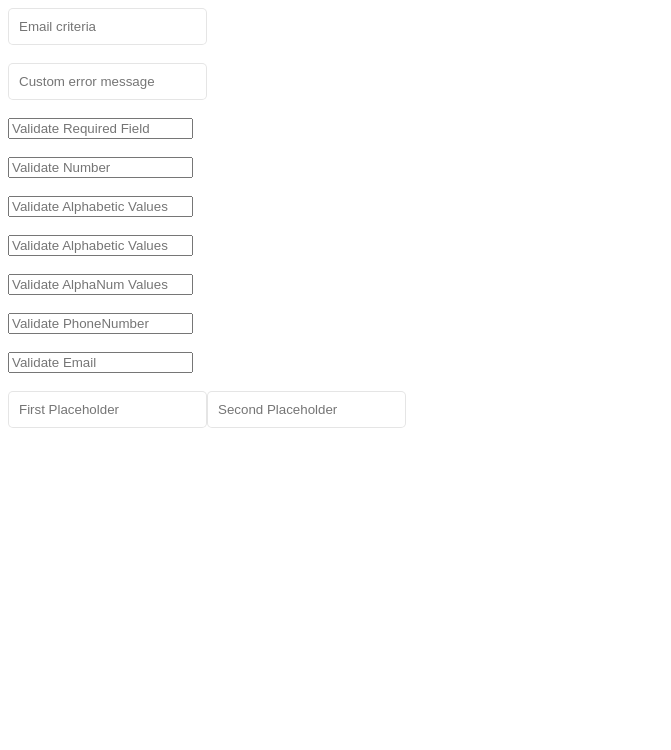
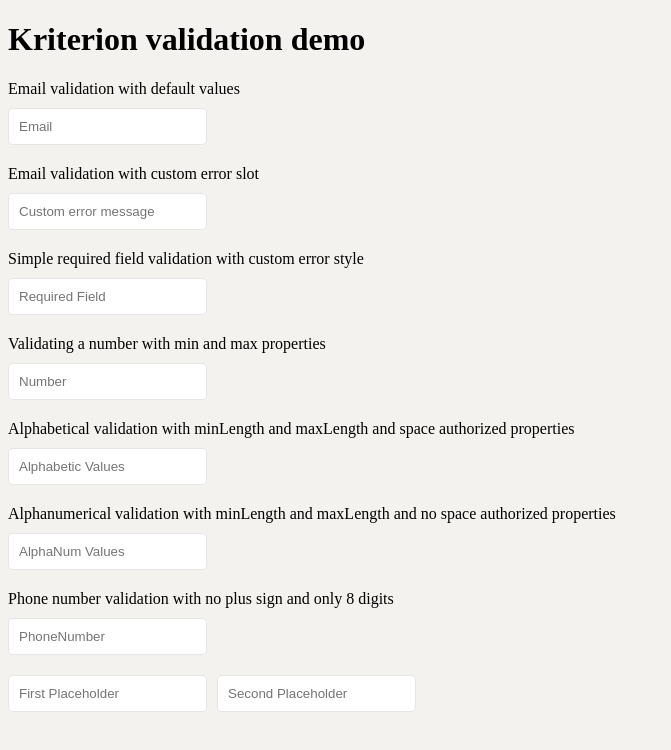
Before and after one commit to ebenjs/kriterion, a Vue app: page / in a window 1280 px wide. Shown: the top 750 px of the page, without its empty margins (0-671 px from the left). Built offline with nearby package versions, Linux system fonts and the light colour scheme.

Commit message:
added demo

```diff
--- a/src/App.vue
+++ b/src/App.vue
@@ -14,91 +14,109 @@ const showError = (error) => {
 </script>
 
 <template>
+  <h1>Kriterion validation demo</h1>
   <KriterionValidator :activate-errors="true" @error="captureError">
 
-    <KriterionInput placeholder="Email criteria" validationType="email"
-      style="border: solid 1px rgba(0,0,0,0.1); padding: 10px; border-radius: 5px"
+    <div class="block">
+      <div>
+        <label>Email validation with default values</label>
+      </div>
+      <KriterionInput placeholder="Email" validationType="email" class="custom-input-style">
+      </KriterionInput>
+    </div>
 
-      errorStyle="color: red; margin-top: 10px; font-family: 'Courier New', Courier, monospace"
-      @error="showError">
-    </KriterionInput>
-
-    <br /><br />
-
+    <div class="block">
+      <div>
+        <label>Email validation with custom error slot</label>
+      </div>
       <KriterionInput validationType="email" class="custom-input-style" placeholder="Custom error message">
-      <!-- We add a slot -->
         <div class="error">Email validation failed</div>
       </KriterionInput>
-    <br /><br />
+    </div>
 
-    <KriterionInput placeholder="Validate Required Field" :label="'reqfield'" isRequired @error="showError">
-      <div>Error captured</div>
-    </KriterionInput>
+    <div class="block">
+      <div>
+        <label>Simple required field validation with custom error style</label>
+      </div>
+      <KriterionInput placeholder="Required Field" class="custom-input-style"
+        errorStyle="color: red; margin-top: 10px; font-family: 'Courier New', Courier, monospace" isRequired />
+    </div>
 
-    <br /><br />
+    <div class="block">
+      <div>
+        <label>Validating a number with min and max properties</label>
+      </div>
+      <!--     Define priority of validation min and hasNegativeValues for instance -->
+      <KriterionInput placeholder="Number" validationType="number" :min="1" :max="10" numberType="int" :isRequired="true"
+        class="custom-input-style" />
+    </div>
 
-    <!--     Define priority of validation min and hasNegativeValues for instance -->
-    <KriterionInput placeholder="Validate Number" validationType="number" :min="5" :max="8" numberType="int"
-      :hasNegativeValues="true" :isRequired="true">
-    </KriterionInput>
-
-    <br /><br />
-
-    <KriterionInput placeholder="Validate Alphabetic Values" validationType="alpha" :hasSpace="true" :minLength="1"
-      :maxLength="5" isRequired>
-    </KriterionInput>
-
-    <br /><br />
-
-    <KriterionInput placeholder="Validate Alphabetic Values" validationType="alpha" :hasSpace="true" :minLength="2"
-      :maxLength="10" isRequired>
-    </KriterionInput>
-
-    <br /><br />
-
-    <KriterionInput placeholder="Validate AlphaNum Values" validationType="alphanum" :hasSpace="true" :minLength="2"
-      :maxLength="10" isRequired>
-    </KriterionInput>
-
-    <br /><br />
-
-    <KriterionInput placeholder="Validate PhoneNumber" validationType="phone" :hasPlusSign="false" :digits="0" isRequired>
-    </KriterionInput>
-
-    <br /><br />
-
-    <KriterionInput placeholder="Validate Email" validationType="email" isRequired>
-    </KriterionInput>
+    <div class="block">
+      <div>
+        <label>Alphabetical validation with minLength and maxLength and space authorized properties</label>
+      </div>
+      <KriterionInput placeholder="Alphabetic Values" validationType="alpha" :hasSpace="true" :minLength="1"
+        :maxLength="5" isRequired class="custom-input-style" />
+    </div>
 
 
-    <br /><br />
-    <KriterionPassword class="custom-input-style"
-    errorClass="error"
-    :hasNumerical="true" :hasLowerCase="true" :hasUpperCase="true"
-      :hasSpecialChar="false" :minLength="10" :placeholder="{ first: 'First Placeholder', second: 'Second Placeholder' }">
+    <div class="block">
+      <div>
+        <label>Alphanumerical validation with minLength and maxLength and no space authorized properties</label>
+      </div>
+      <KriterionInput placeholder="AlphaNum Values" validationType="alphanum" :hasSpace="false" :minLength="2"
+        :maxLength="10" isRequired class="custom-input-style" />
+    </div>
+
+    <div class="block">
+      <div>
+        <label>Phone number validation with no plus sign and only 8 digits</label>
+      </div>
+      <KriterionInput placeholder="PhoneNumber" validationType="phone" :hasPlusSign="false" :digits="8" isRequired
+        class="custom-input-style" />
+    </div>
+
+
+    <div class="block">
+      <KriterionPassword class="custom-input-style" errorClass="error" :hasNumerical="true" :hasLowerCase="true"
+        :hasUpperCase="true" :hasSpecialChar="false" :minLength="10"
+        :placeholder="{ first: 'First Placeholder', second: 'Second Placeholder' }">
 
         <template v-slot:first-custom-error>
           <div>Custom error for first input</div>
         </template>
 
       </KriterionPassword>
+    </div>
   </KriterionValidator>
 </template>
 
 <style>
+body {
+  background-color: rgb(243, 242, 239);
+}
+
+.block {
+  margin-top: 20px;
+}
+
+.block div {
+  margin-bottom: 10px;
+}
+
 .custom-input-style {
   border: solid 1px rgba(0, 0, 0, 0.1);
   padding: 10px;
   border-radius: 5px;
 }
 
-/* .custom-input-style:not(:first-child) {
+.custom-input-style:not(:first-of-type) {
   margin-left: 10px;
-} */
+}
 
 .error {
   color: red;
   margin-top: 10px;
-  font-family: 'Courier New', Courier, monospace;
+  font-family: 'Fira Code';
 }
 </style>
```
Lines whose indentation alone changed are shown as unchanged.
